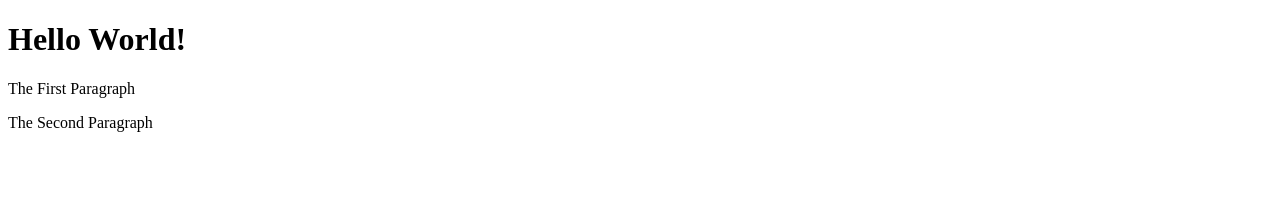
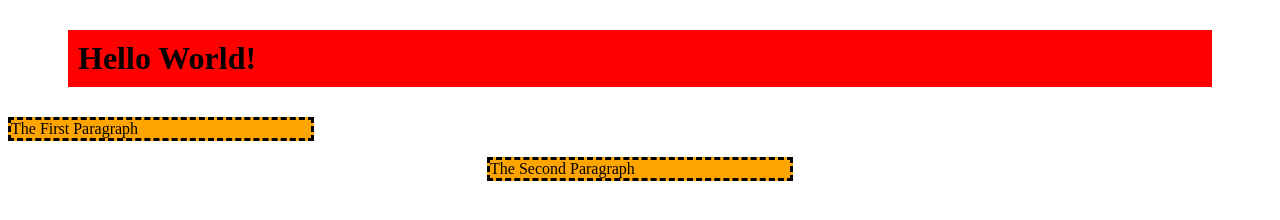
Before and after one commit to PedroGF27/COMP001B.LectureActivity2-1, a plain HTML site: page index.html in a window 1280 px wide. Drawn offline with Linux system fonts and the light colour scheme.

Commit message:
Created a class for h1 to add padding and color, created 3 classes for the paragraph tags which adds color and a border to both, a width, and aligns the second paragraph to the center.

```diff
--- a/index.html
+++ b/index.html
@@ -10,8 +10,8 @@
     <h1>Hello World!</h1>
 
     <div>
-        <p>The First Paragraph</p>
-        <p>The Second Paragraph</p>
+        <p class="width">The First Paragraph</p>
+        <p class="width" id="middle">The Second Paragraph</p>
     </div>
 </body>
 </html>
--- a/main.css
+++ b/main.css
@@ -0,0 +1,18 @@
+h1 {
+    background-color: red;
+    padding: 10px 10px 10px 10px;
+    margin: 30px 60px 30px 60px;
+}
+
+p {
+    background-color: orange;
+    border: dashed;
+}
+
+.width {
+    width: 300px;
+}
+
+#middle {
+    margin: auto;
+}
```
